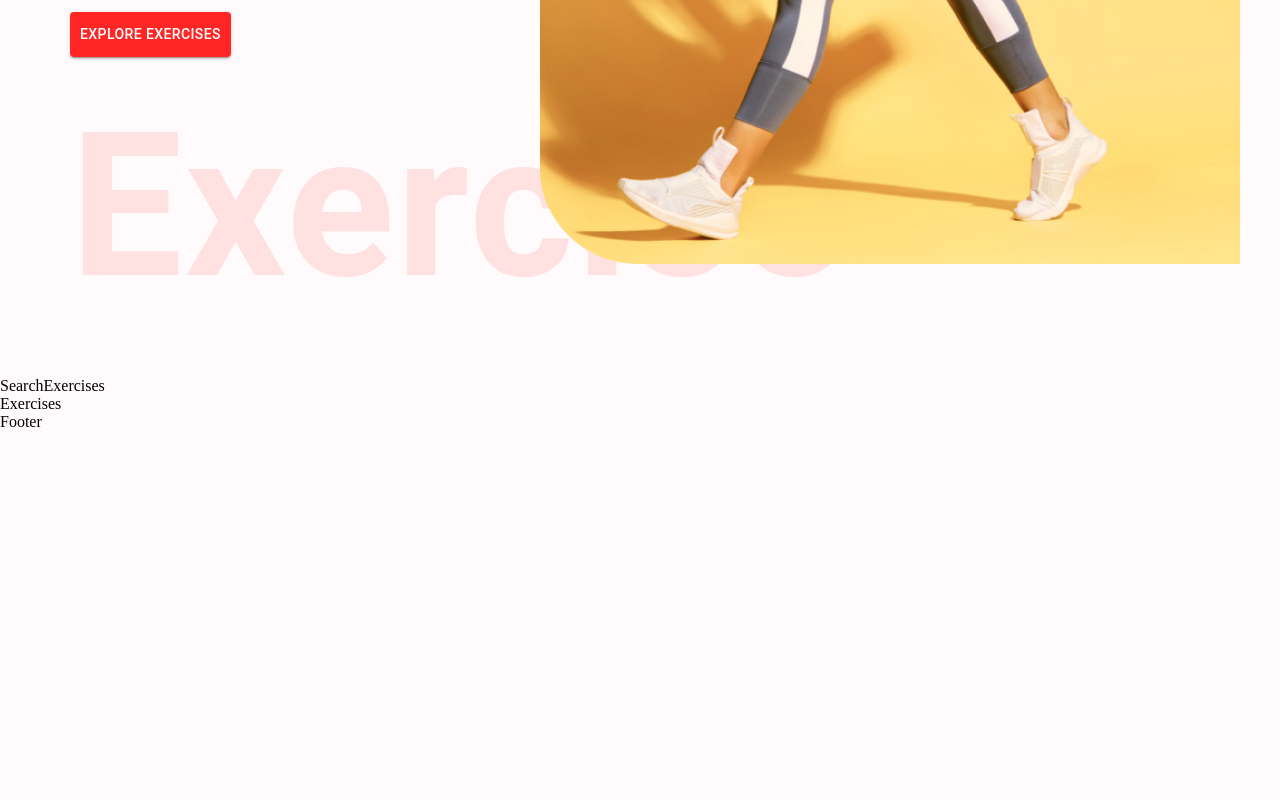
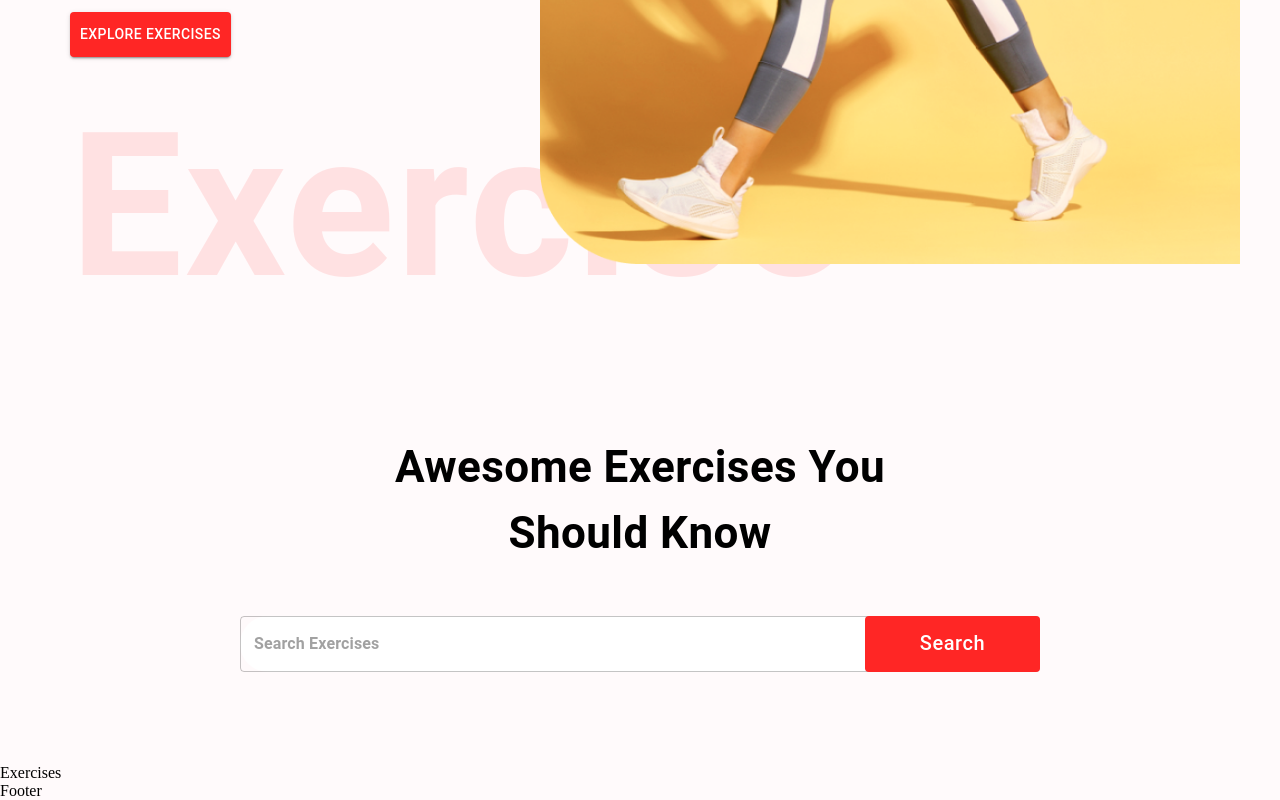
Before and after one commit to Indu-Chandana/Fitness-Exercises-App-With-APIs, a React (Create React App) app: page / in a window 1280 px wide. Shown: the part 602-1402 px from the top of the page. Before the commit the page ends 1033 px from the top, so only its background shows below. Built offline with nearby package versions, Linux system fonts and the light colour scheme.

Commit message:
002-search done

```diff
--- a/src/components/SearchExercises.js
+++ b/src/components/SearchExercises.js
@@ -1,8 +1,39 @@
+import { Button, Stack, TextField, Typography } from '@mui/material'
+import { Box } from '@mui/system'
 import React from 'react'
 
 const SearchExercises = () => {
   return (
-    <div>SearchExercises</div>
+    <Stack alignItems="center" mt="37px" justifyContent="center" p="20px">
+      <Typography fontWeight={700} mb="50px" textAlign="center" sx={{ fontSize: { lg: '44px', xs: '30px' } }}>
+        Awesome Exercises You <br /> Should Know
+      </Typography>
+      <Box position="relative" mb="72px">
+        <TextField
+        sx={{
+           input: { fontWeight: '700', border: 'none', borderRadius: '4px'},
+           width: { lg: '800px', xs: '350px'},
+           backgroundColor: '#fff',
+           borderRadius: '40px'
+        }}
+          height="76px"
+          value=""
+          onChange={(e) => { }}
+          placeholder="Search Exercises"
+          type="text"
+          />
+          <Button className='search-btn' sx={{
+            bgcolor: '#FF2625',
+            color: '#fff',
+            textTransform: 'none',
+            width: { lg: '175px', xs: '80px'},
+            fontSize: { lg: '20px', xs: '14px'},
+            height: '56px',
+             position: 'absolute',
+             right: '0'
+          }}>Search</Button>
+      </Box>
+    </Stack>
   )
 }
 
```
